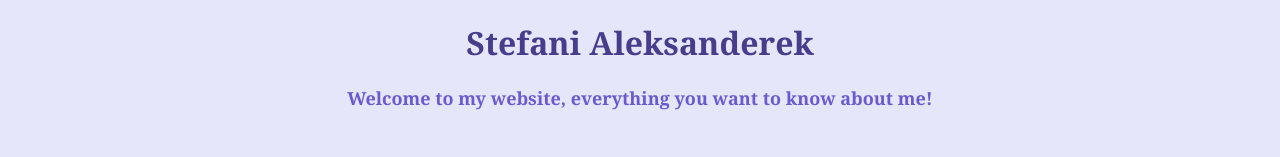
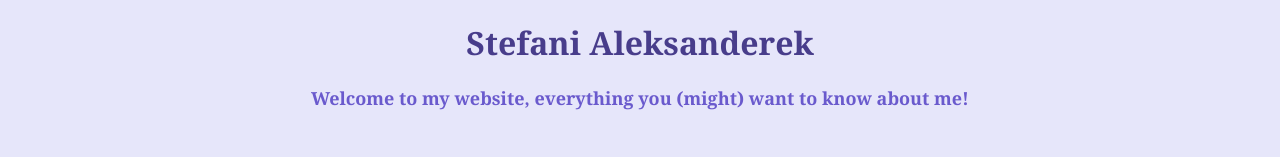
Before and after one commit to s-aleksanderek/s-aleksanderek.github.io, a plain HTML site: page index.html in a window 1280 px wide. Shown: the top 157 px of the page. Drawn offline with Linux system fonts and the light colour scheme.

Commit message:
Added sentence changes

```diff
--- a/index.html
+++ b/index.html
@@ -68,7 +68,7 @@
     <!-- where the action takes place -->
 
     <h1> Stefani Aleksanderek </h1> <!-- &nbsp is used to create more spaces between text-->
-    <h2> Welcome to my website, everything you want to know about me! </h2>
+    <h2> Welcome to my website, everything you (might) want to know about me! </h2>
     <br /> <!-- this is used to create breaks -->
 
 
```
